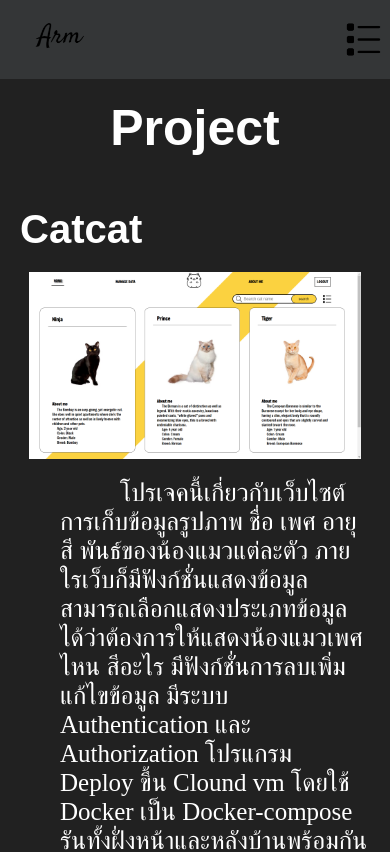
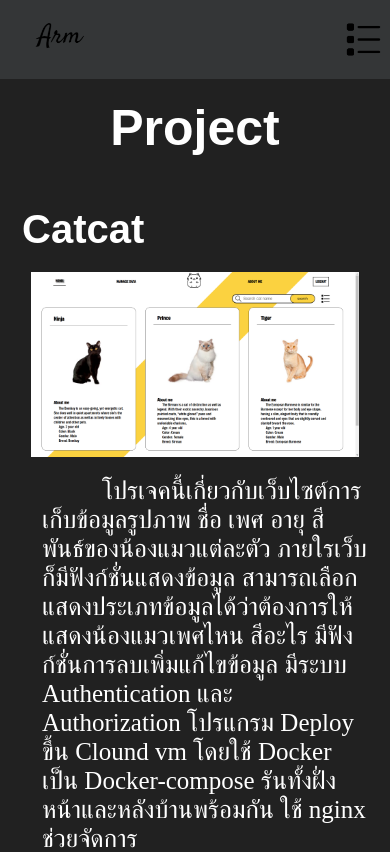
Before and after one commit to ArmNonthakon/Portfolio, a React (Vite) app: page /project in a window 390 px wide. Shown: the top 852 px of the page. Built offline with nearby package versions, Linux system fonts and the light colour scheme; a web font is replaced by a local one.

Commit message:
Add responsive for mobile

```diff
--- a/src/component/homepage/project/project.css
+++ b/src/component/homepage/project/project.css
@@ -34,6 +34,11 @@
 .clikToPage p{
     margin-right: 10px;
 }
+.text-content-project{
+    color: white;
+    margin-left:40px;
+    margin-top:20px;
+}
 @keyframes projectText {
     0%{
         content: "P";
@@ -59,7 +64,11 @@
 }
 @media only screen and (max-width: 600px){
     .contain-project{
-        margin: 50px 20px;
-
+        margin: 50px 22px;
+    }
+    .text-content-project{
+        color: white;
+        margin-left:20px;
+        margin-top:20px;
     }
 }
--- a/src/component/homepage/project/project.jsx
+++ b/src/component/homepage/project/project.jsx
@@ -12,7 +12,7 @@ function Project() {
                     <img src="/MY_CAT.png" width="95%" alt="" />
                 </div>
                 <div className='contain-text'>
-                <p style={{ color: "white" ,marginLeft:"40px",marginTop:"20px"}} ><spam style={{marginLeft:"60px"}}></spam>โปรเจคนี้เกี่ยวกับเว็บไซต์การเก็บข้อมูลรูปภาพ ชื่อ เพศ อายุ สี พันธ์ของน้องแมวแต่ละตัว ภายใรเว็บก็มีฟังก์ชั่นแสดงข้อมูล สามารถเลือกแสดงประเภทข้อมูลได้ว่าต้องการให้แสดงน้องแมวเพศไหน สีอะไร
+                <p className='text-content-project' ><spam style={{marginLeft:"60px"}}></spam>โปรเจคนี้เกี่ยวกับเว็บไซต์การเก็บข้อมูลรูปภาพ ชื่อ เพศ อายุ สี พันธ์ของน้องแมวแต่ละตัว ภายใรเว็บก็มีฟังก์ชั่นแสดงข้อมูล สามารถเลือกแสดงประเภทข้อมูลได้ว่าต้องการให้แสดงน้องแมวเพศไหน สีอะไร
                 มีฟังก์ชั่นการลบเพิ่มแก้ไขข้อมูล มีระบบ Authentication และ Authorization โปรแกรม Deploy ขึ้น Clound vm โดยใช้ Docker เป็น Docker-compose รันทั้งฝั่งหน้าและหลังบ้านพร้อมกัน ใช้ nginx ช่วยจัดการ</p>
                 </div>
                 <div className='clikToPage'>
@@ -34,7 +34,7 @@ function Project() {
                     <img src="/Fake_news.png" width="95%" alt="" />
                 </div>
                 <div className='contain-text'>
-                <p style={{ color: "white" ,marginLeft:"40px",marginTop:"20px"}} ><spam style={{marginLeft:"60px"}}></spam>โปรเจคนี้ได้นำ Machine learning มาจำแนกข่าวว่าข่าวใดที่น่าจะเป็นข่าวเท็จ ข่าวใดเป็นข่าวจริง โดยใช้วิธีจำแนกจะจำแนกจากบทความในเนื้อข่าว โดยวิธี NLP </p>
+                <p className='text-content-project' ><spam style={{marginLeft:"60px"}}></spam>โปรเจคนี้ได้นำ Machine learning มาจำแนกข่าวว่าข่าวใดที่น่าจะเป็นข่าวเท็จ ข่าวใดเป็นข่าวจริง โดยใช้วิธีจำแนกจะจำแนกจากบทความในเนื้อข่าว โดยวิธี NLP </p>
                 </div>
                 <div className='clikToPage'>
                     <p>Programming language : Python</p>
@@ -49,7 +49,7 @@ function Project() {
                     <img src="/4kings.png" width="95%" alt="" />
                 </div>
                 <div className='contain-text'>
-                <p style={{ color: "white" ,marginLeft:"40px",marginTop:"20px"}} ><spam style={{marginLeft:"60px"}}></spam>โปรเจคนี้ได้นำ Machine learning มาช่วยจำแนกจัดสรรว่าสมาชิกแต่ละคนควรอยู่สถาบันใด และลอง Deploy ขึ้น onrender</p>
+                <p  className='text-content-project' ><spam style={{marginLeft:"60px"}}></spam>โปรเจคนี้ได้นำ Machine learning มาช่วยจำแนกจัดสรรว่าสมาชิกแต่ละคนควรอยู่สถาบันใด และลอง Deploy ขึ้น onrender</p>
                 </div>
                 <div className='clikToPage'>
                     <p>Programming language : Python</p>
```
